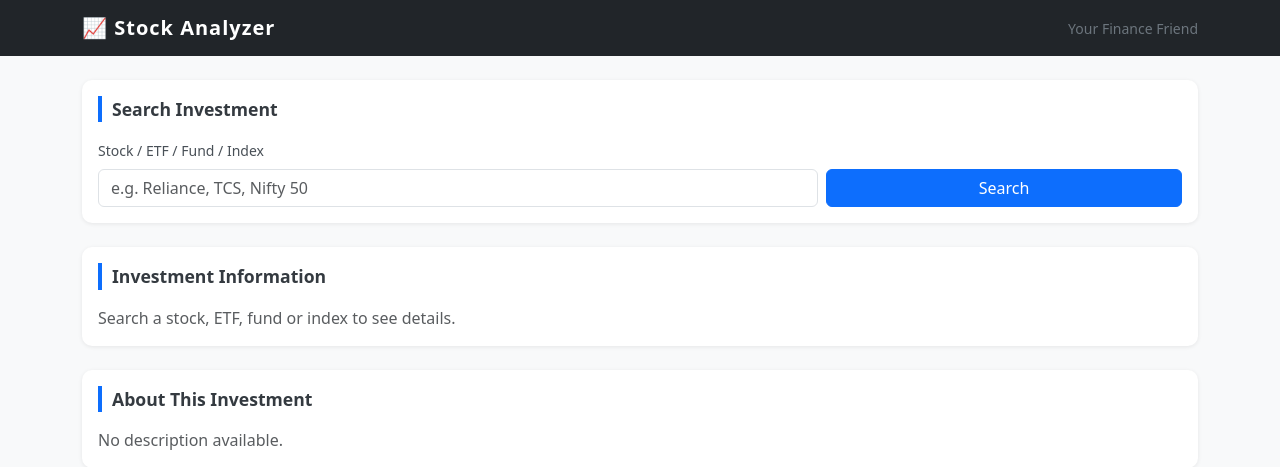
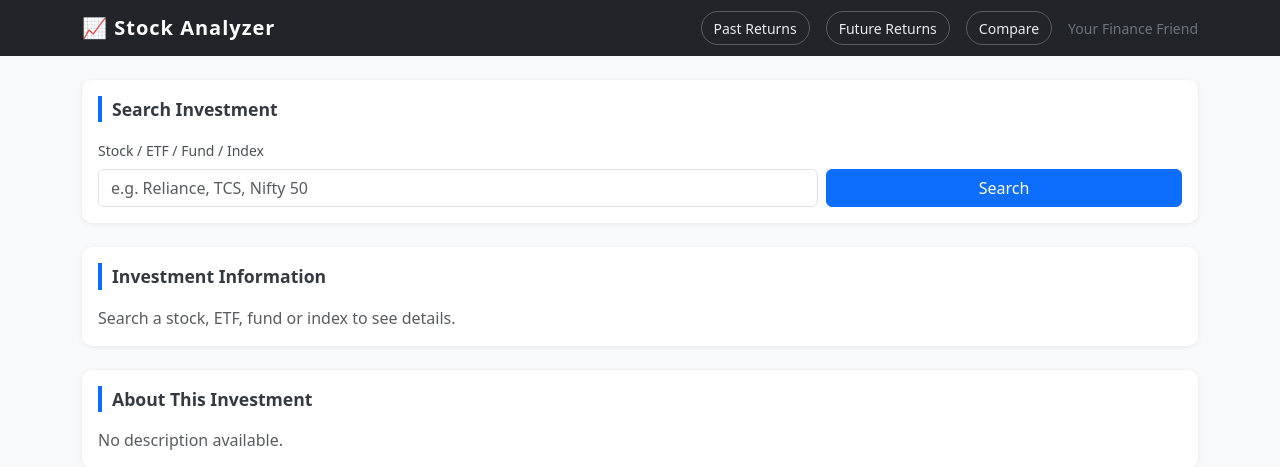
Before and after one commit to tharunkumar-77/Stock-Analyzer-live, a Flask app: page / in a window 1280 px wide. Shown: the top 467 px of the page. Run offline with Flask 3, Linux system fonts and the light colour scheme.

Commit message:
Final 11

```diff
--- a/app.py
+++ b/app.py
@@ -222,7 +222,7 @@ def _normalize_index(history):
     return history
 
 
-def _fetch_with_retry(fn, retries=4, base_delay=1.5):
+def _fetch_with_retry(fn, retries=5, base_delay=1.0, max_delay=4.0):
     last_result = None
     for i in range(retries):
         try:
@@ -233,7 +233,7 @@ def _fetch_with_retry(fn, retries=4, base_delay=1.5):
         except Exception:
             last_result = None
         if i < retries - 1:
-            sleep_time = base_delay * (2 ** i) + random.uniform(0, 0.5)
+            sleep_time = min(max_delay, base_delay * (2 ** i)) + random.uniform(0, 0.5)
             time.sleep(sleep_time)
     return last_result
 
@@ -325,13 +325,30 @@ def generate_comparison_chart(h1, h2, label1, label2):
         return None
     if h1["Close"].iloc[0] == 0 or h2["Close"].iloc[0] == 0:
         return None
+
     n1 = h1["Close"] / h1["Close"].iloc[0] * 100
     n2 = h2["Close"] / h2["Close"].iloc[0] * 100
-    fig, ax = plt.subplots(figsize=(7, 3), dpi=100)
-    ax.plot(h1.index, n1, label=label1, color="#0d6efd", linewidth=1.5)
-    ax.plot(h2.index, n2, label=label2, color="#fd7e14", linewidth=1.5)
-    ax.axhline(y=100, color="#adb5bd", linestyle="--", linewidth=0.8)
-    ax.set_xlim(min(h1.index[0], h2.index[0]), max(h1.index[-1], h2.index[-1]))
+
+    # align both series on a common index so fill_between works cleanly
+    combined = pd.concat([n1.rename(label1), n2.rename(label2)], axis=1).dropna()
+    if combined.empty:
+        return None
+
+    idx = combined.index
+    s1  = combined[label1]
+    s2  = combined[label2]
+
+    fig, ax = plt.subplots(figsize=(7, 2.8), dpi=100)
+
+    ax.plot(idx, s1, label=label1, color="#0d6efd", linewidth=1.5)
+    ax.plot(idx, s2, label=label2, color="#fd7e14", linewidth=1.5)
+
+    ax.fill_between(idx, s1, s2, where=(s1 >= s2), interpolate=True, alpha=0.10, color="#0d6efd")
+    ax.fill_between(idx, s1, s2, where=(s1 < s2),  interpolate=True, alpha=0.10, color="#fd7e14")
+
+    ax.axhline(y=100, color="#adb5bd", linestyle="--", linewidth=1.0)
+
+    ax.set_xlim(idx[0], idx[-1])
     ax.yaxis.set_major_formatter(plt.FuncFormatter(lambda x, _: f'{x:.0f}'))
     ax.tick_params(labelsize=8)
     ax.legend(fontsize=8, loc='upper left')
@@ -355,11 +372,14 @@ def fetch_history_cached(symbol, period=None, start=None, end=None):
             return ticker.history(period=period)
         return ticker.history(start=start, end=end)
 
-    history = _fetch_with_retry(_do_fetch, retries=4, base_delay=1.5)
+    history = _fetch_with_retry(_do_fetch, retries=5, base_delay=1.0, max_delay=4.0)
     if history is None:
         history = pd.DataFrame()
     history = _normalize_index(history)
-    cache_set(key, history, HISTORY_CACHE_TTL)
+    if history.empty:
+        cache_set(key, history, 30)          # short TTL - retry soon instead of locking out for 10 min
+    else:
+        cache_set(key, history, HISTORY_CACHE_TTL)
     return history
 
 
@@ -496,7 +516,7 @@ def api_historical():
                 total_invested += amount
             final_value  = round(total_units * history["Close"].iloc[-1], 2)
             profit       = round(final_value - total_invested, 2)
-            buy_price    = round(history["Close"].iloc[0], 2)
+            buy_price    = round(total_invested / total_units, 2) if total_units > 0 else 0
             sell_price   = round(history["Close"].iloc[-1], 2)
             growth_chart = generate_growth_chart_monthly(monthly_history, amount)
         else:
--- a/static/styles.css
+++ b/static/styles.css
@@ -84,3 +84,19 @@ img.chart {
 .suggest-item:last-child {
     border-bottom: none;
 }
+.nav-pill-link {
+    color: #e9ecef;
+    font-size: 0.875rem;
+    font-weight: 500;
+    text-decoration: none;
+    padding: 0.35rem 0.75rem;
+    border: 1px solid rgba(255, 255, 255, 0.25);
+    border-radius: 999px;
+    transition: background 0.15s ease, color 0.15s ease;
+    white-space: nowrap;
+}
+
+.nav-pill-link:hover {
+    background: rgba(255, 255, 255, 0.12);
+    color: #ffffff;
+}
--- a/templates/home.html
+++ b/templates/home.html
@@ -10,10 +10,16 @@
 </head>
 <body>
 
-<nav class="navbar navbar-dark bg-dark mb-4">
-    <div class="container">
-        <span class="navbar-brand">📈 Stock Analyzer</span>
-        <span class="text-secondary small">Your Finance Friend</span>
+<nav class="navbar navbar-dark bg-dark mb-4 sticky-top">
+    <div class="container d-flex justify-content-between align-items-center flex-wrap gap-2">
+        <span class="navbar-brand mb-0">📈 Stock Analyzer</span>
+
+        <div class="d-flex align-items-center gap-3 flex-wrap">
+            <a href="#section-historical" class="nav-pill-link sub-nav-link">Past Returns</a>
+            <a href="#section-future" class="nav-pill-link sub-nav-link">Future Returns</a>
+            <a href="#section-compare" class="nav-pill-link sub-nav-link">Compare</a>
+            <span class="text-secondary small d-none d-md-inline">Your Finance Friend</span>
+        </div>
     </div>
 </nav>
 
@@ -82,7 +88,7 @@
             <p class="section-title">Investment Calculator</p>
             <div class="row g-4">
 
-                <div class="col-md-6">
+                <div class="col-md-6" id="section-historical">
                     <h6 class="fw-semibold mb-3">Calculate Past Returns</h6>
                     <div class="mb-3">
                         <label class="form-label">Investment Amount (₹)</label>
@@ -105,7 +111,7 @@
                     <div id="hist-result" class="mt-2"></div>
                 </div>
 
-                <div class="col-md-6">
+                <div class="col-md-6" id="section-future">
                     <h6 class="fw-semibold mb-3">Calculate Future Returns</h6>
 
                     <div class="mb-3">
@@ -150,7 +156,7 @@
     </div>
 
     <!-- Compare -->
-    <div class="card mb-4">
+    <div class="card mb-4" id="section-compare">
         <div class="card-body">
             <p class="section-title">Compare Two Investments</p>
             <div class="row g-2 align-items-end">
@@ -182,6 +188,15 @@
 <script>
 let currentSymbol = "";
 let futureMode = "lumpsum";
+document.querySelectorAll(".sub-nav-link").forEach(function (link) {
+    link.addEventListener("click", function (e) {
+        e.preventDefault();
+        const target = document.querySelector(this.getAttribute("href"));
+        if (target) {
+            target.scrollIntoView({ behavior: "smooth", block: "start" });
+        }
+    });
+});
 
 const allSuggestions = JSON.parse(
     document.getElementById("suggestions-data").textContent || "[]"
@@ -391,10 +406,11 @@ async function doHistorical() {
             return;
         }
 
-        const plClass = data.returns >= 0 ? "return-positive" : "return-negative";
+        const plClass  = data.returns >= 0 ? "return-positive" : "return-negative";
+        const buyLabel = monthly ? "Avg. Buy Price" : "Buy Price";
         let html = '<div class="result-box">' +
             '<div class="row text-center">' +
-                '<div class="col-6"><p class="card-title mb-1">Buy Price</p><p class="fw-bold mb-0">₹' + esc(data.buy_price) + '</p></div>' +
+                '<div class="col-6"><p class="card-title mb-1">' + buyLabel + '</p><p class="fw-bold mb-0">₹' + esc(data.buy_price) + '</p></div>' +
                 '<div class="col-6"><p class="card-title mb-1">Sell Price</p><p class="fw-bold mb-0">₹' + esc(data.sell_price) + '</p></div>' +
             '</div>';
         if (monthly) {
```
